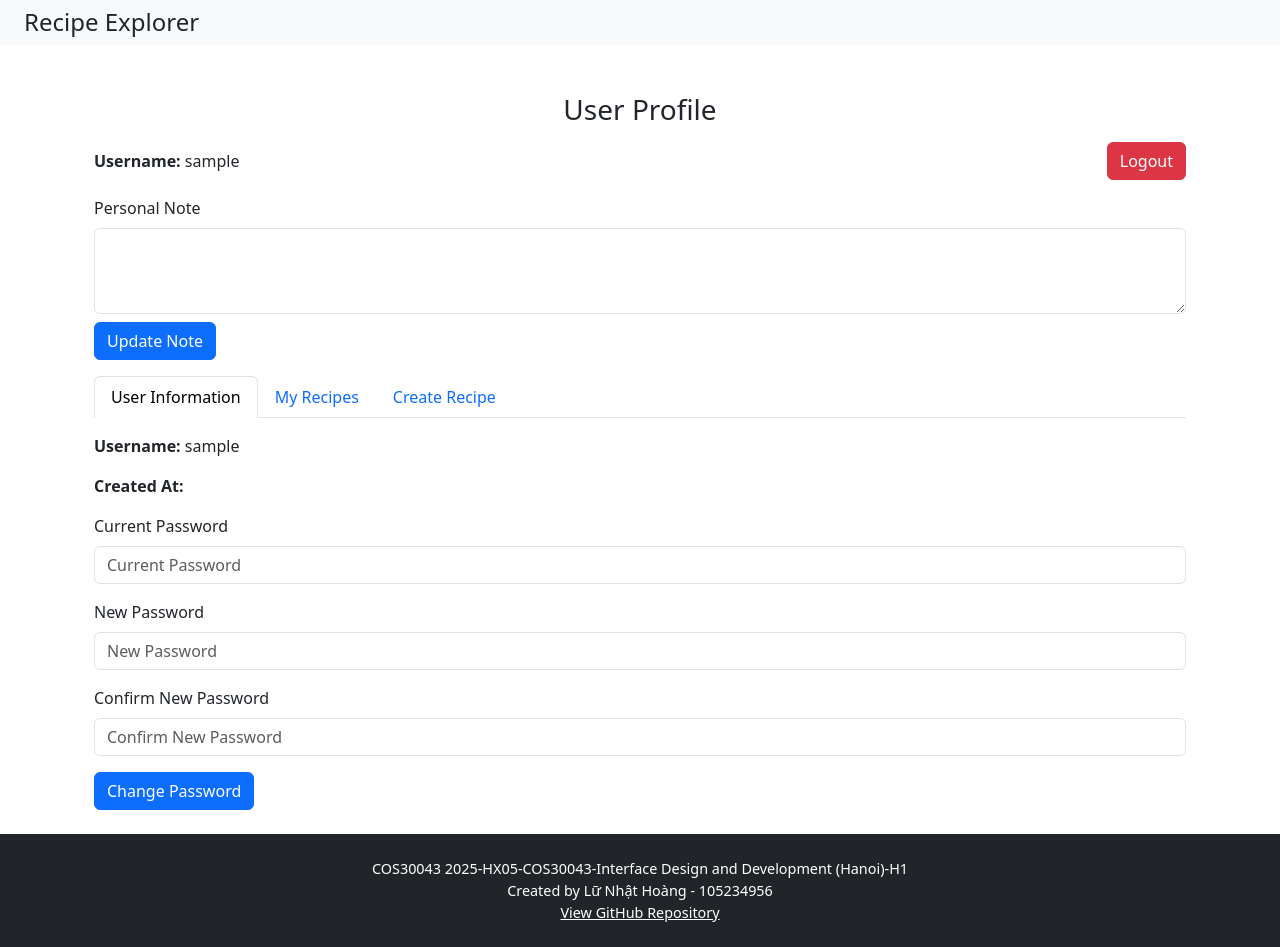
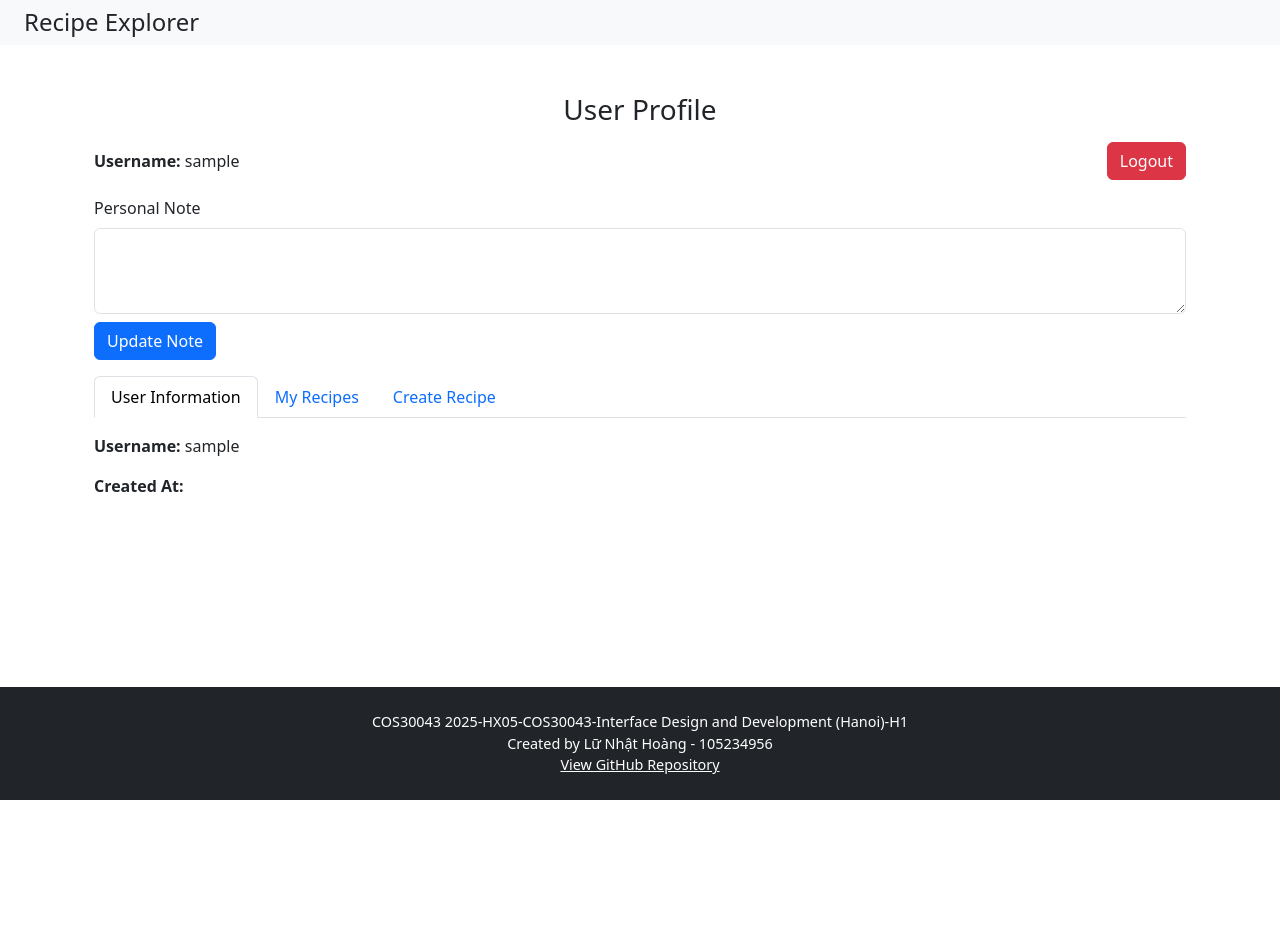
Before and after one commit to nha4110/Recipe-Explorer, a Vue app in the folder Frontend/: page /profile in a window 1280 px wide. After the commit the page ends 800 px from the top, so only its background shows below. Built offline with nearby package versions, Linux system fonts and the light colour scheme; no server answers; sample sign-in values are in the browser's storage.

Commit message:
modified:   Backend/routes/user.js

```diff
--- a/Frontend/src/components/UserInfo.vue
+++ b/Frontend/src/components/UserInfo.vue
@@ -2,87 +2,9 @@
   <div>
     <p><strong>Username:</strong> {{ user.username }}</p>
     <p><strong>Created At:</strong> {{ user.created_at }}</p>
-
-    <div class="mb-3">
-      <label class="form-label">Current Password</label>
-      <input
-        type="password"
-        class="form-control mb-2"
-        v-model="currentPassword"
-        placeholder="Current Password"
-      />
-    </div>
-
-    <div class="mb-3">
-      <label class="form-label">New Password</label>
-      <input
-        type="password"
-        class="form-control mb-2"
-        v-model="newPassword"
-        placeholder="New Password"
-      />
-    </div>
-
-    <div class="mb-3">
-      <label class="form-label">Confirm New Password</label>
-      <input
-        type="password"
-        class="form-control mb-2"
-        v-model="confirmPassword"
-        placeholder="Confirm New Password"
-      />
-    </div>
-
-    <button class="btn btn-primary" @click="changePassword">Change Password</button>
   </div>
 </template>
 
 <script setup>
-import { ref } from 'vue'
-import axios from 'axios'
-
 const props = defineProps(['user'])
-const currentPassword = ref('')
-const newPassword = ref('')
-const confirmPassword = ref('')
-
-const API_BASE_URL = import.meta.env.VITE_API_BASE_URL || ''
-
-async function changePassword() {
-  if (!currentPassword.value) {
-    alert('Please enter your current password.')
-    return
-  }
-  if (newPassword.value.length < 6) {
-    alert('New password must be at least 6 characters.')
-    return
-  }
-  if (newPassword.value !== confirmPassword.value) {
-    alert('New password and confirmation do not match.')
-    return
-  }
-
-  try {
-    const response = await axios.patch(
-      `${API_BASE_URL}/api/user/${props.user.id}/password`,
-      {
-        currentPassword: currentPassword.value,
-        newPassword: newPassword.value,
-      },
-      { headers: { 'Content-Type': 'application/json' } }
-    )
-
-    alert('Password changed successfully.')
-    // Clear fields after success
-    currentPassword.value = ''
-    newPassword.value = ''
-    confirmPassword.value = ''
-  } catch (error) {
-    if (error.response?.data?.error) {
-      alert(`Error: ${error.response.data.error}`)
-    } else {
-      alert('Failed to update password.')
-    }
-  }
-}
 </script>
```
Also changed, not shown: 2 other files (tests, documents, lock files or other folders).
